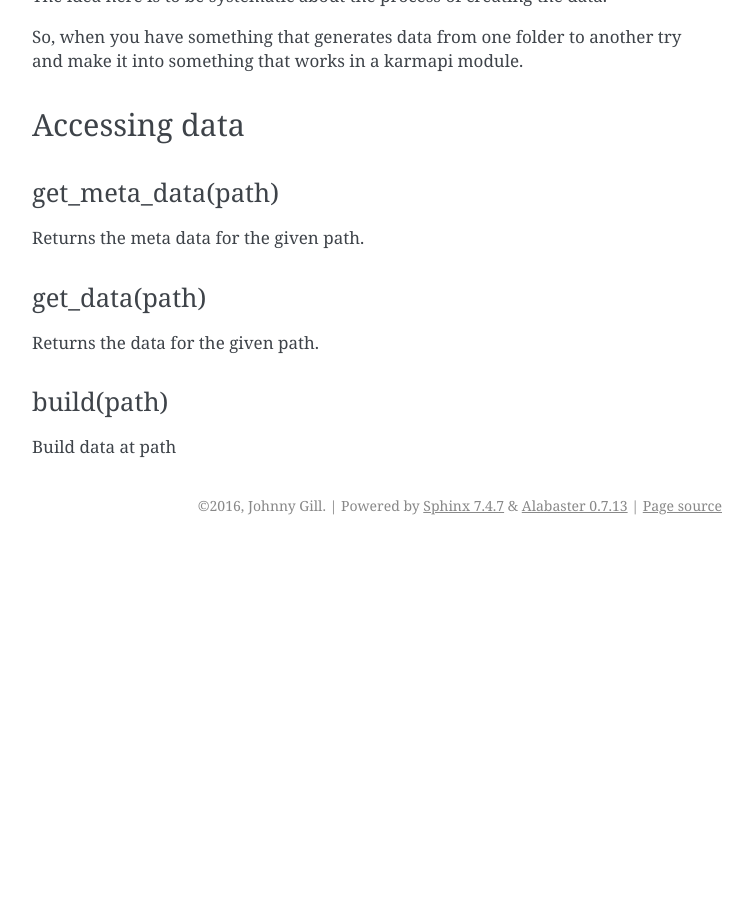
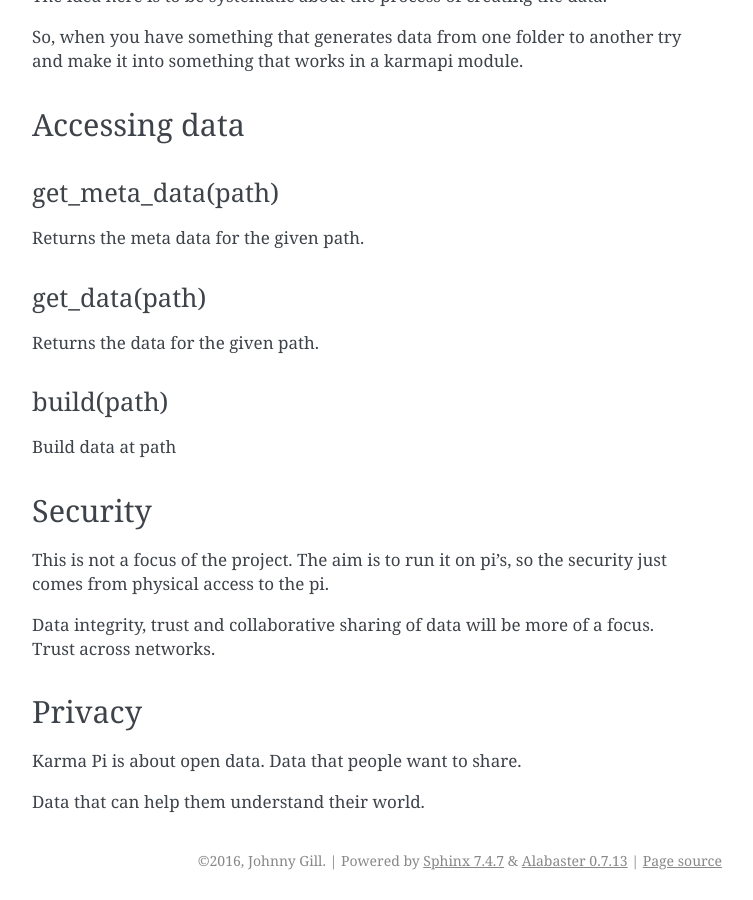
Before and after one commit to openbermuda/karmapi, a Sphinx documentation site: the page built from docs/karmapi.rst, in a window 1280 px wide and 900 px high, scrolled down 2768 px. Shown: the whole window, without its empty margins (388-1141 px from the left). Built offline with Sphinx 7.4.7, drawn with Linux system fonts in a browser that asks for light colours; formulas are drawn with MathJax 3; before the commit the page ends 3313 px from its top, so only the background shows below that.

Commit message:
index security and privacy

```diff
--- a/docs/index.rst
+++ b/docs/index.rst
@@ -11,7 +11,7 @@ Contents:
 .. toctree::
    :maxdepth: 2
 
-
+   karmapi
 
 Indices and tables
 ==================
--- a/docs/karmapi.rst
+++ b/docs/karmapi.rst
@@ -153,3 +153,19 @@ build(path)
 -----------
 
 Build data at path
+
+Security
+========
+
+This is not a focus of the project.  The aim is to run it on pi's, so
+the security just comes from physical access to the pi.
+
+Data integrity, trust and collaborative sharing of data will be more
+of a focus.  Trust across networks.
+
+Privacy
+=======
+
+Karma Pi is about open data.  Data that people want to share.
+
+Data that can help them understand their world.
```
